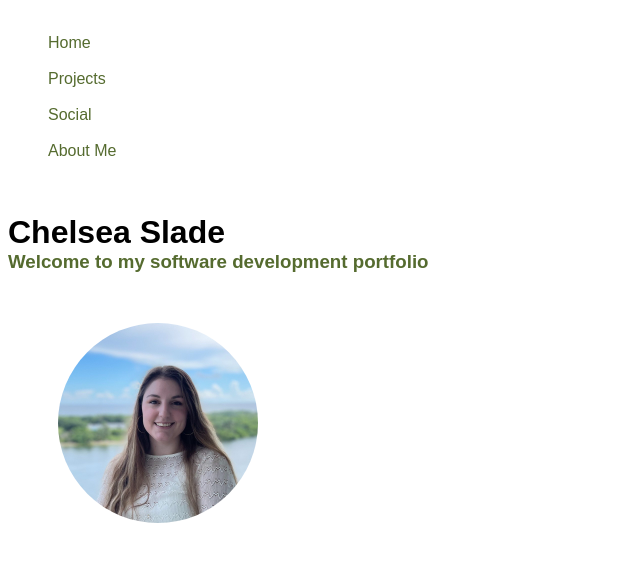
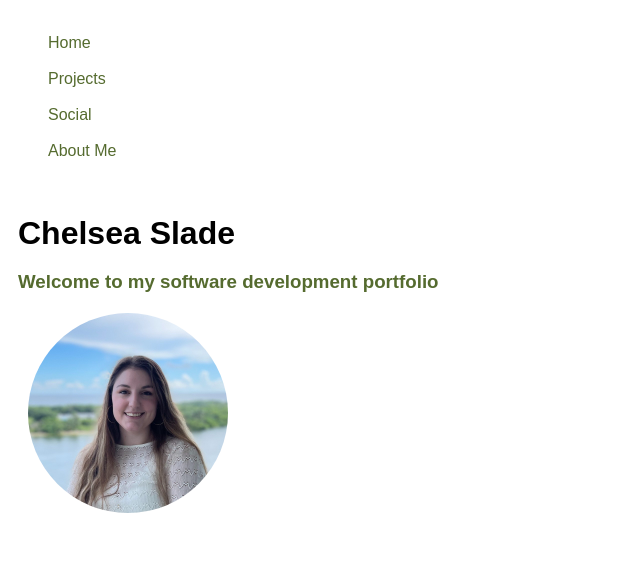
Before and after one commit to chelseaslade/chelsea-slade-portfolio, a plain HTML site: page index.html in a window 1280 px wide. Shown: the whole page, without its empty margins (0-640 px from the left). Drawn offline with Linux system fonts and the light colour scheme.

Commit message:
Flex added

```diff
--- a/index.html
+++ b/index.html
@@ -34,8 +34,8 @@ August 5/2024 - August 12/2024-->
             <div class="introduction">
                 <h1>Chelsea Slade</h1>
                 <h3>Welcome to my software development portfolio</h3>
-                <img src="./pics/profilePic.jpeg" alt="profilePic" id="introPic">
             </div>
+            <img src="./pics/profilePic.jpeg" alt="profilePic" id="introPic">
         </div>
 
 </body>
--- a/stylesheet.css
+++ b/stylesheet.css
@@ -5,7 +5,6 @@ August 5/2024 - */
 /*Navigation*/
 
 .navBar {
-  padding-bottom: 20px;
 }
 
 .navBar a {
@@ -36,25 +35,31 @@ August 5/2024 - */
 /*Introduction */
 
 .introductionContainer {
+  display: flex;
+  flex-direction: row;
 }
 
 .introduction {
+  display: flex;
+  flex-direction: column;
 }
 
 .introduction h1 {
   color: black;
-  margin: 0px;
-  padding: 0px;
+  margin-bottom: 0;
+  padding-left: 10px;
 }
 
 .introduction h3 {
   color: darkolivegreen;
-  margin: 0px;
-  padding: 0px;
+  margin-bottom: 0;
+  padding-left: 10px;
 }
 
 #introPic {
-  padding: 50px;
+  margin-top: 20px;
+  margin-left: 20px;
   border-radius: 50%;
   height: 200px;
+  object-fit: cover;
 }
```
